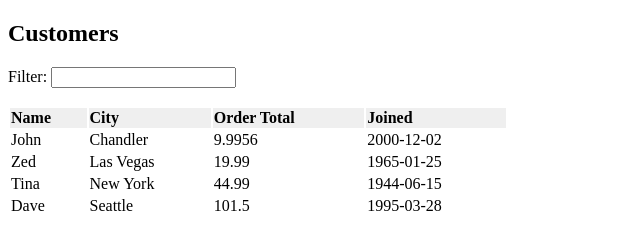
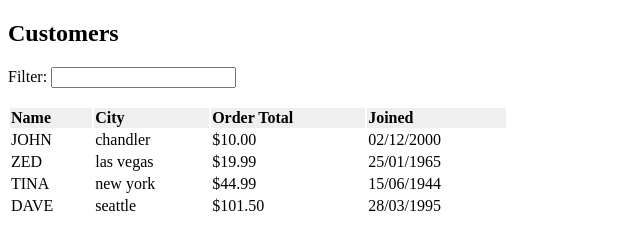
Before and after one commit to lazar360/angularjsjumpstart, a plain HTML site: page Code/Begin/UsingFilters/index.html in a window 1280 px wide. Shown: the whole page, without its empty margins (0-640 px from the left). Drawn offline with nearby package versions, Linux system fonts and the light colour scheme.

Commit message:
update Code/Begin/UsingFilters/index.html

```diff
--- a/Code/Begin/UsingFilters/index.html
+++ b/Code/Begin/UsingFilters/index.html
@@ -6,20 +6,24 @@
 </head>
 <body ng-init="customers=[{joined: '2000-12-02', name:'John', city:'Chandler', orderTotal: 9.9956}, {joined: '1965-01-25',name:'Zed', city:'Las Vegas', orderTotal: 19.99},{joined: '1944-06-15',name:'Tina', city:'New York', orderTotal:44.99}, {joined: '1995-03-28',name:'Dave', city:'Seattle', orderTotal:101.50}]">
     <h2>Customers</h2>
-    Filter: <input type="text" />
+    Filter: <input type="text" ng-model="customerFilter.name"/>
     <br /><br />
     <table>
         <tr>
-            <th>Name</th>
+            <th ng-click="sortBy='name';reverse=!reverse">Name</th>
             <th>City</th>
             <th>Order Total</th>
             <th>Joined</th>
         </tr>
-        <tr ng-repeat="cust in customers">
-            <td>{{ cust.name }}</td>
-            <td>{{ cust.city }}</td>
-            <td>{{ cust.orderTotal }}</td>
-            <td>{{ cust.joined }}</td>
+        <tr ng-repeat="cust in customers
+        | limitTo :4
+        | orderBy:sortBy:reverse
+        | filter:customerFilter
+        ">
+            <td>{{ cust.name | uppercase }}</td>
+            <td>{{ cust.city | lowercase }}</td>
+            <td>{{ cust.orderTotal | currency }}</td>
+            <td>{{ cust.joined | date:'dd/MM/yyyy' }}</td>
         </tr>
     </table>
 
```
